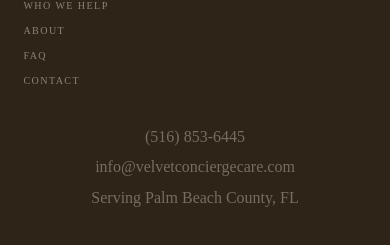
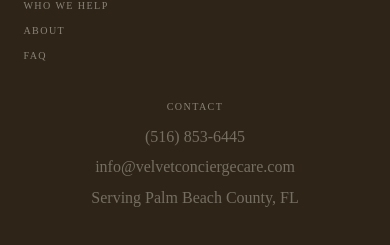
Before and after one commit to wendyservices2011-commits/velvet-concierge-care-v2, a Next.js app: page / in a window 390 px wide. Shown: the part 4724-4969 px from the top of the page. Built offline with nearby package versions, Linux system fonts and the light colour scheme.

Commit message:
Footer: remove Contact from nav links, add Contact label above phone/email column

```diff
--- a/app/globals.css
+++ b/app/globals.css
@@ -913,7 +913,16 @@
 .footerLinks a { opacity: 0.45; transition: opacity 0.2s; }
 .footerLinks a:hover { opacity: 1; }
 
-.footerContact { color: rgba(250,245,236,0.35); line-height: 1.9; font-size: 1rem; text-align: center; }
+.footerContact { color: rgba(250,245,236,0.35); line-height: 1.9; font-size: 1rem; text-align: right; }
+
+.footerContactLabel {
+  font-size: 0.63rem;
+  text-transform: uppercase;
+  letter-spacing: 0.14em;
+  font-weight: 500;
+  color: rgba(250,245,236,0.45);
+  margin-bottom: 6px;
+}
 
 /* ─── Interior nav ───────────────────────────────────────── */
 
--- a/app/page.tsx
+++ b/app/page.tsx
@@ -199,9 +199,9 @@
           <Link href="/who-we-help">Who We Help</Link>
           <Link href="/about">About</Link>
           <Link href="/faq">FAQ</Link>
-          <a href="#contact">Contact</a>
         </div>
         <div className="footerContact">
+          <p className="footerContactLabel">Contact</p>
           <p>(516) 853-6445</p>
           <p><a href="mailto:info@velvetconciergecare.com">info@velvetconciergecare.com</a></p>
           <p>Serving Palm Beach County, FL</p>
```
